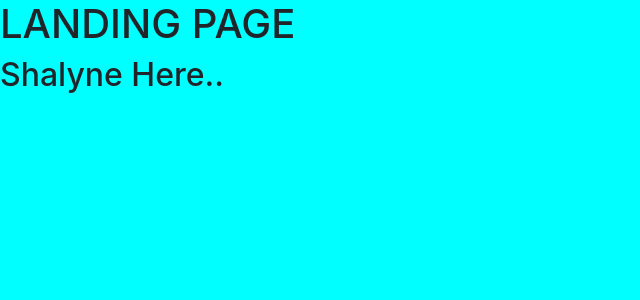
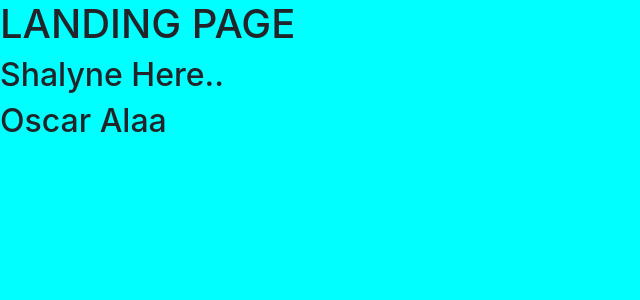
Before and after one commit to Shalyne-Waweru/The-Hood, a Django app: page / in a window 1280 px wide. Shown: the top 300 px of the page, without its empty margins (0-640 px from the left). Run offline with Django 4.2, Linux system fonts and the light colour scheme; some libraries are stand-ins or nearby versions.

Commit message:
test template on index

```diff
--- a/templates/index.html
+++ b/templates/index.html
@@ -22,6 +22,7 @@
 
   <h1>LANDING PAGE</h1>
   <h2>Shalyne Here..</h2>
+  <h2>Oscar Alaa</h2>
 
   {% block scripts %}
   <!-- Optional JavaScript -->
```
